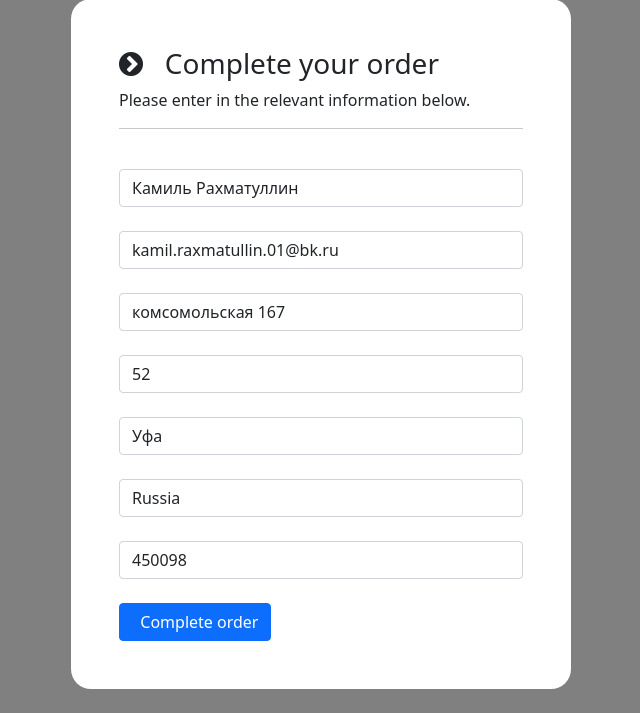
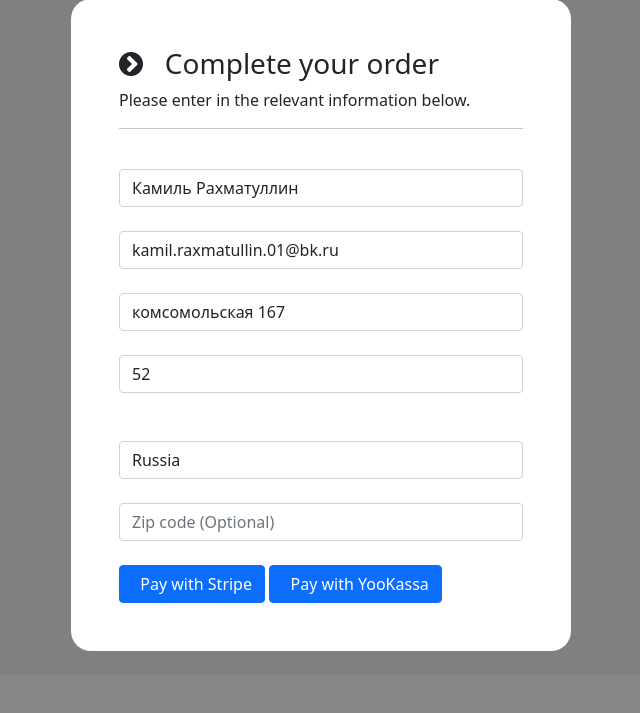
Before and after one commit to KamilRahmatullin/DjangoTestProject, a Django app: page /payment/checkout/ in a window 1280 px wide. Shown: the part 184-897 px from the top of the page, without its empty margins (319-959 px from the left). After the commit the page ends 835 px from the top, so only its background shows below. Run offline with Django 5.2, Linux system fonts and the light colour scheme; a user stored in the database is signed in; data comes from the database, SQL or seed files in the repository; both versions use the stored data as it was after the commit; some libraries are stand-ins or nearby versions.

Commit message:
ticket-009 stripe

```diff
--- a/bigcorp/account/urls.py
+++ b/bigcorp/account/urls.py
@@ -41,5 +41,3 @@ urlpatterns = [
         template_name='account/password/password_reset_complete.html'),
          name='password_reset_complete'),
 ]
-
-# upur zvyp mrlw cleg
--- a/bigcorp/bigcorp/settings.py
+++ b/bigcorp/bigcorp/settings.py
@@ -157,3 +157,8 @@ EMAIL_PORT = 587
 EMAIL_HOST_USER = 'kamil.raxmatullin.01@gmail.com'
 EMAIL_HOST_PASSWORD = env('EMAIL_HOST_PASSWORD')  # os.environ['password_key'] suggested
 EMAIL_USE_TLS = True
+
+# Stripe Settings
+STRIPE_PUBLISHABLE_KEY = env('STRIPE_PUBLISHABLE_KEY')
+STRIPE_SECRET_KEY = env('STRIPE_SECRET_KEY')
+STRIPE_API_VERSION = env('STRIPE_API_VERSION')
--- a/bigcorp/payment/templates/payment/checkout.html
+++ b/bigcorp/payment/templates/payment/checkout.html
@@ -1,3 +1,4 @@
+
 {% include "base.html" %}
 
 
@@ -25,13 +26,14 @@
 
         <div class="container bg-white shadow-md p-5" style="width:500px; border-radius:20px;">
 
-            <form id="form">
+            <form id="form" action="{% url 'payment:complete_order' %}" method="post">
 
                 <div>
 
                     <h3> <i class="fa fa-chevron-circle-right" aria-hidden="true"></i> &nbsp; Complete your order </h3>
 
                     <p> Please enter in the relevant information below. </p>
+
 
 
                     <hr>
@@ -78,11 +80,11 @@
                     <br>
 
 
-                    <div class="form-field">
+                    {% comment %} <div class="form-field">
 
                         <input class="form-control validate" id="city" type="text" placeholder="City*" autocomplete="off" value="{{shipping_address.city}}" required>
 
-                    </div>
+                    </div> {% endcomment %}
 
 
                     <br>
@@ -100,18 +102,18 @@
 
                     <div class="form-field">
 
-                        <input class="form-control" id="zipcode" type="text" placeholder="Zip code (Optional)" autocomplete="off" value="{{shipping_address.zip_code}}">
+                        <input class="form-control" id="zipcode" type="text" placeholder="Zip code (Optional)" autocomplete="off" value="{{shipping_address.zip}}">
 
                     </div>
 
                 </div>
 
                 <br>
+                    {% csrf_token %}
 
 
-
-               <button id="complete-order" type="submit" class="btn btn-primary navbar-btn text-white"> &nbsp; Complete order </button>
-
+               <button id="complete-order-stripe" type="submit" class="btn btn-primary navbar-btn text-white" name="stripe-payment" value="stripe-payment"> &nbsp; Pay with Stripe </button>
+               <button id="complete-order-yookassa" type="submit" class="btn btn-primary navbar-btn text-white" name="yookassa-payment" value="yookassa-payment"> &nbsp; Pay with YooKassa </button>
 
                 <br>
 
@@ -130,47 +132,4 @@
 
     </body>
 
-
-    <!-- Ajax integration -->
-
-
-
-
-<script>
-    $(document).on('submit', function(e){
-        e.preventDefault();
-
-        $.ajax({
-            type: 'POST',
-            url: '{% url "payment:complete_order" %}',
-            data: {
-                name: $('#name').val(),
-                email: $('#email').val(),
-                street_address: $('#address1').val(),
-                apartment_address: $('#address2').val(),
-                city: $('#city').val(),
-                contry: $('#state').val(),
-                zipcode: $('#zipcode').val(),
-
-                csrfmiddlewaretoken: '{{ csrf_token }}',
-                action: 'payment'
-            },
-            success: function(response){
-                window.location.replace('{% url "payment:payment_success" %}')
-
-            },
-            error: function(error){
-                window.location.replace('{% url "payment:payment_fail" %}')
-            }
-        })
-
-    })
-
-
-</script>
-
-
-
-
-
 {% endblock %}
--- a/bigcorp/payment/views.py
+++ b/bigcorp/payment/views.py
@@ -1,11 +1,19 @@
+import stripe
 from django.contrib.auth.decorators import login_required
 from django.shortcuts import render, redirect, get_object_or_404
 from django.http import JsonResponse
+from django.urls import reverse
+from decimal import Decimal
 
 from cart.cart import Cart
 
 from .forms import ShippingAddressForm
 from .models import ShippingAddress, Order, OrderItem
+
+from django.conf import settings
+
+stripe.api_key = settings.STRIPE_SECRET_KEY
+stripe.api_version = settings.STRIPE_API_VERSION
 
 
 @login_required(login_url='account:login')
@@ -65,7 +73,9 @@ def complete_order(request):
     based on this information. If the user is authenticated, the order is associated with the user, otherwise, it is created without
     a user association. Finally, it returns a JSON response indicating the success of the order completion.
     """
-    if request.POST.get('action') == 'payment':
+    if request.method == 'POST':
+        payment_type = request.POST.get('stripe-payment', 'yookassa-payment')
+
         name = request.POST.get('name')
         email = request.POST.get('email')
         street_address = request.POST.get('street_address')
@@ -73,36 +83,58 @@ def complete_order(request):
         city = request.POST.get('city')
         country = request.POST.get('country')
         zip_code = request.POST.get('zip_code')
-
         cart = Cart(request)
         total_price = cart.get_total_price()
 
-        shipping_address, _ = ShippingAddress.objects.get_or_create(
-            user=request.user,
-            defaults={
-                'full_name': name,
-                'email': email,
-                'street_address': street_address,
-                'apartment_address': apartment_address,
-                'city': city,
-                'country': country,
-                'zip_code': zip_code,
-            }
-        )
+        match payment_type:
+            case 'stripe-payment':
+                shipping_address, _ = ShippingAddress.objects.get_or_create(
+                    user=request.user,
+                    defaults={
+                        'full_name': name,
+                        'email': email,
+                        'street_address': street_address,
+                        'apartment_address': apartment_address,
+                        'city': city,
+                        'country': country,
+                        'zip_code': zip_code,
+                    }
+                )
+                session_data = {
+                    'mode': 'payment',
+                    'success_url': request.build_absolute_uri(reverse('payment:payment_success')),
+                    'cancel_url': request.build_absolute_uri(reverse('payment:payment_fail')),
+                    'line_items': []
+                }
 
-        if request.user.is_authenticated:
-            order = Order.objects.create(user=request.user, shipping_address=shipping_address, total_price=total_price)
+                if request.user.is_authenticated:
+                    order = Order.objects.create(user=request.user, shipping_address=shipping_address,
+                                                 total_price=total_price)
 
-            for item in cart:
-                OrderItem.objects.create(order=order, product=item['product'], price=item['price'],
-                                         quantity=item['quantity'], user=request.user)
-        else:
-            order = Order.objects.create(shipping_address=shipping_address, total_price=total_price)
+                    for item in cart:
+                        OrderItem.objects.create(order=order, product=item['product'], price=item['price'],
+                                                 quantity=item['quantity'], user=request.user)
+                        session_data['line_items'].append({
+                            'price_data': {
+                                'unit_amount': int(item['price'] * Decimal(100)),
+                                'currency': 'usd',
+                                'product_data': {
+                                    'name': item['product'].title,
+                                },
+                            },
+                            'quantity': item['quantity'],
+                        })
 
-            for item in cart:
-                OrderItem.objects.create(order=order, product=item['product'], price=item['price'],
-                                         quantity=item['quantity'])
-        return JsonResponse({'success': True})
+                        session_data['client_reference_id'] = order.id
+                        session = stripe.checkout.Session.create(**session_data)
+                        return redirect(session.url, code=303)
+                else:
+                    order = Order.objects.create(shipping_address=shipping_address, total_price=total_price)
+
+                    for item in cart:
+                        OrderItem.objects.create(order=order, product=item['product'], price=item['price'],
+                                                 quantity=item['quantity'])
+    return JsonResponse({'success': True})
 
 
 def payment_success(request):
--- a/bigcorp/requirements.txt
+++ b/bigcorp/requirements.txt
@@ -1,4 +1,6 @@
 asgiref==3.8.1
+certifi==2024.2.2
+charset-normalizer==3.3.2
 crispy-bootstrap5==2024.2
 deprecation==2.1.0
 Django==5.0.4
@@ -6,10 +8,14 @@ django-crispy-forms==2.1
 django-email-verification==0.3.3
 django-environ==0.11.2
 django-mathfilters==1.0.0
+idna==3.7
 packaging==24.0
 pillow==10.3.0
 PyJWT==2.8.0
+requests==2.31.0
 sqlparse==0.5.0
+stripe==9.4.0
 typing_extensions==4.11.0
 tzdata==2024.1
+urllib3==2.2.1
 validators==0.28.1
```
Also changed, not shown: bigcorp/db.sqlite3.
